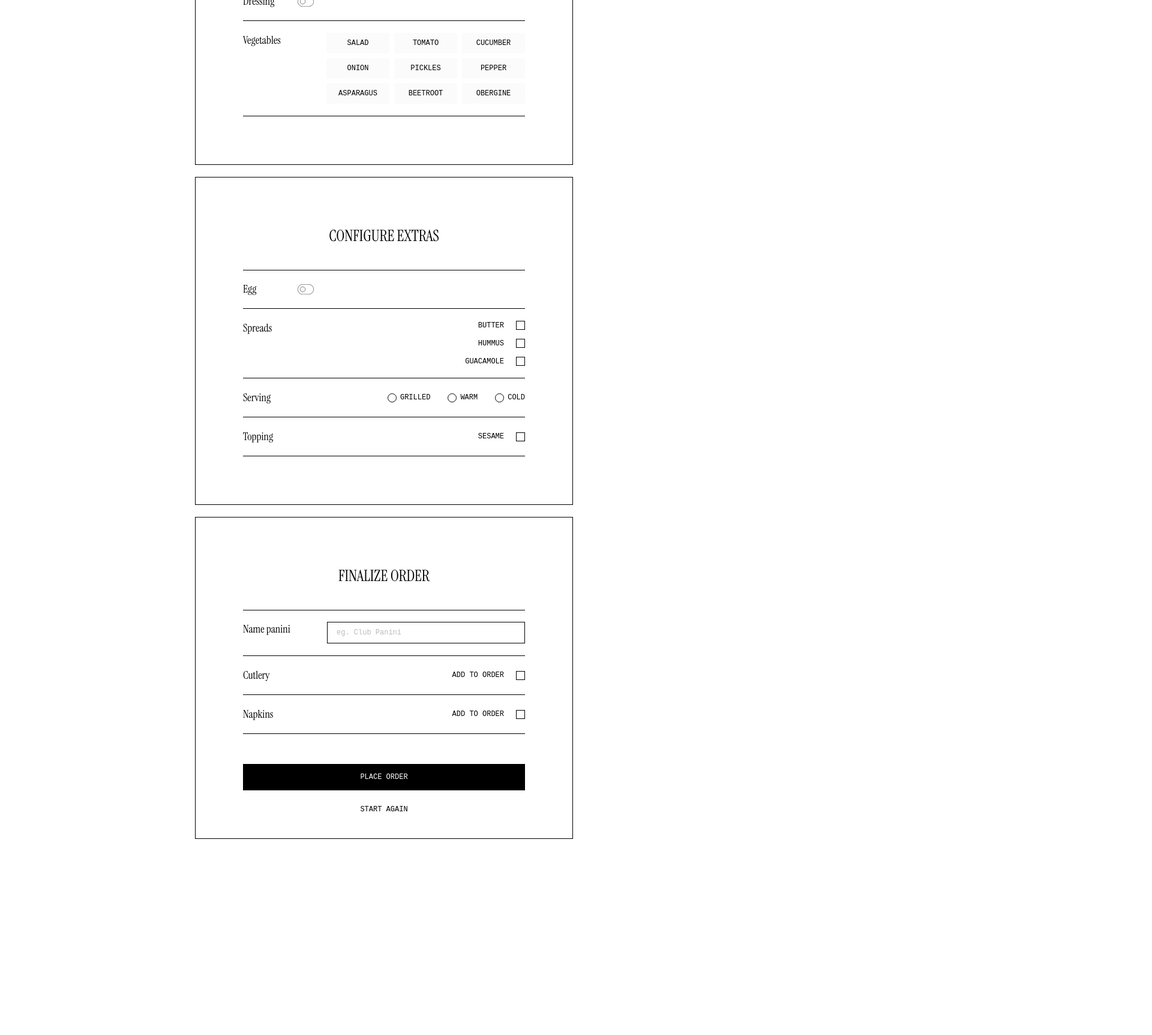
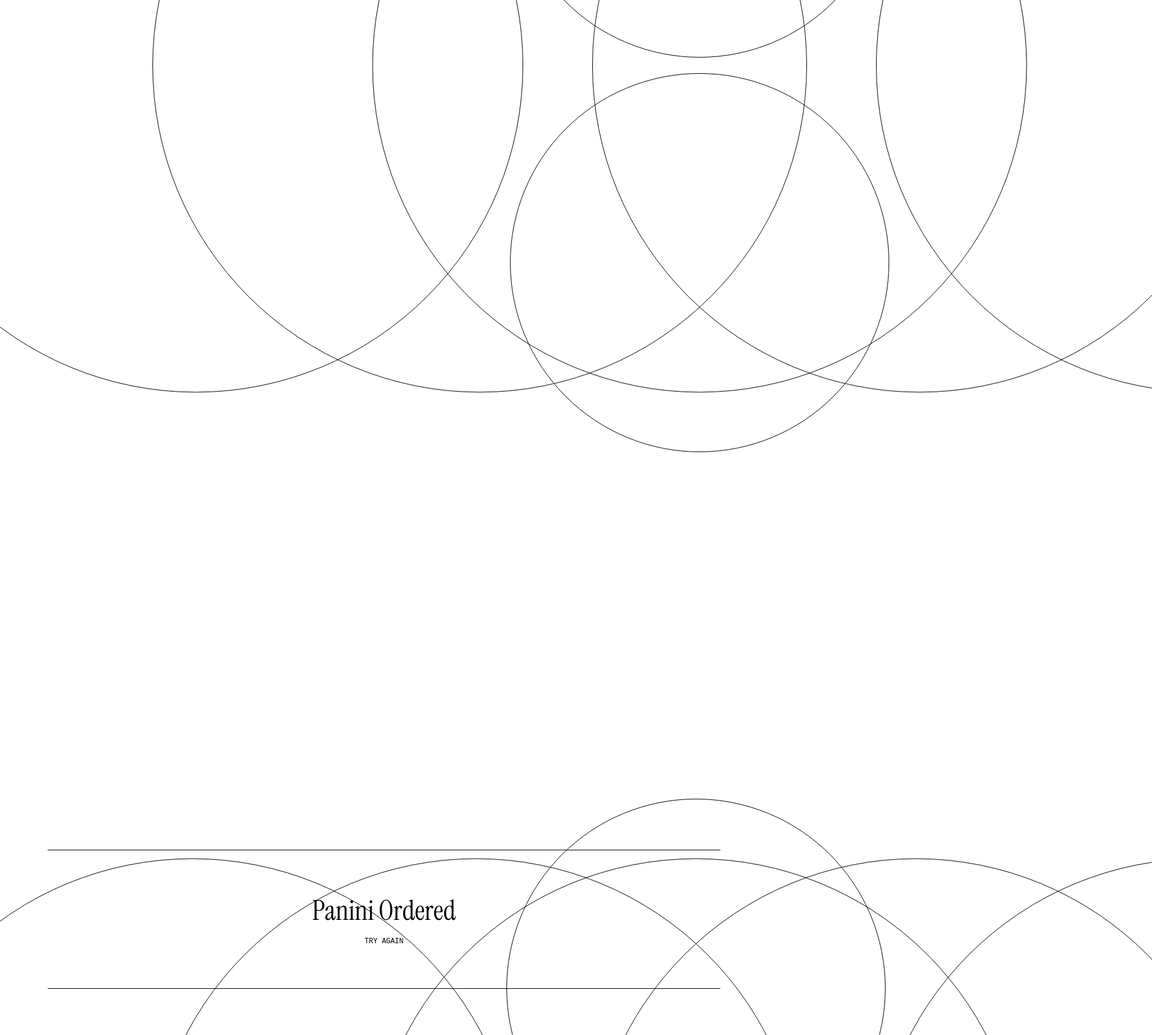
Before and after one commit to CharlesSquirel/panini-creator, a React (Vite) app: page / in a window 1280 px wide. Shown: the part 380-2106 px from the top of the page at 60% size, 1920 px wide, since content can reach past the window. Before the commit the page ends 1879 px from the top, so only its background shows below. Built offline with nearby package versions, Linux system fonts and the light colour scheme; a web font is replaced by a local one.

Commit message:
feat: create animation context

```diff
--- a/package.json
+++ b/package.json
@@ -11,6 +11,7 @@
     "test": "vitest"
   },
   "dependencies": {
+    "framer-motion": "^11.0.5",
     "node-sass": "^9.0.0",
     "prettier": "^2.8.8",
     "react": "^18.2.0",
--- a/src/App.tsx
+++ b/src/App.tsx
@@ -22,9 +22,19 @@ import TryAgainButton from "@/components/Buttons/TryAgainButton/TryAgainButton";
 import SplashScreen from "@/components/SplashScreen/SplashScreen";
 import FormComponentProvider from "./components/Containers/FormComponentProvider/FormComponentProvider";
 import { initialValues } from "./services/initialValues";
+import { useState } from "react";
 
 const App: React.FC = () => {
+  const [isTransitionActive, setIsTransitionActive] = useState(false);
+
   return (
+    <>
+      <SplashScreen
+        title='Panini Creator'
+        buttonText='Begin'
+        isTransitionActive={isTransitionActive}
+        setIsTransitionActive={setIsTransitionActive}
+      />
       <FormComponentProvider>
         <FormContainer title='Configure Base'>
           <CarouselInput
@@ -81,6 +91,13 @@ const App: React.FC = () => {
           </SubmitButtonContainer>
         </FormContainer>
       </FormComponentProvider>
+      <SplashScreen
+        title='Panini Ordered'
+        buttonText='Try Again'
+        isTransitionActive={isTransitionActive}
+        setIsTransitionActive={setIsTransitionActive}
+      />
+    </>
   );
 };
 
--- a/src/components/Containers/FormComponentProvider/FormComponentProvider.tsx
+++ b/src/components/Containers/FormComponentProvider/FormComponentProvider.tsx
@@ -3,6 +3,7 @@ import { initialValues } from "@/services/initialValues";
 import { SandwichPayload } from "@/services/types";
 import { PropsWithChildren } from "react";
 import { FormProvider, SubmitHandler, useForm } from "react-hook-form";
+import { motion } from "framer-motion";
 
 const FormComponentProvider = ({ children }: PropsWithChildren) => {
   const methods = useForm<SandwichPayload>({ defaultValues: initialValues });
@@ -13,9 +14,14 @@ const FormComponentProvider = ({ children }: PropsWithChildren) => {
 
   return (
     <FormProvider {...methods}>
-      <form onSubmit={methods.handleSubmit(onSubmit)} className={globalStyle.formContainer}>
+      <motion.form
+        initial={{ opacity: 0 }}
+        transition={{ duration: 5 }}
+        onSubmit={methods.handleSubmit(onSubmit)}
+        className={globalStyle.formContainer}
+      >
         {children}
-      </form>
+      </motion.form>
     </FormProvider>
   );
 };
--- a/src/components/SplashScreen/SplashScreen.tsx
+++ b/src/components/SplashScreen/SplashScreen.tsx
@@ -1,13 +1,22 @@
+import { SetStateAction } from "react";
 import styles from "./SplashScreen.module.scss";
+import { motion } from "framer-motion";
 
 interface ISplashScreen {
   title: string;
   buttonText: string;
+  isTransitionActive: boolean;
+  setIsTransitionActive: React.Dispatch<SetStateAction<boolean>>;
 }
 
-const SplashScreen = ({ title, buttonText }: ISplashScreen) => {
+const SplashScreen = ({
+  title,
+  buttonText,
+  isTransitionActive,
+  setIsTransitionActive,
+}: ISplashScreen) => {
   return (
-    <>
+    <motion.div initial={{ opacity: 1 }} transition={{ duration: 5 }}>
       <div className={styles.container}>
         <h1 className={styles.title}>{title}</h1>
         <button className={styles.btn}>{buttonText}</button>
@@ -23,7 +32,7 @@ const SplashScreen = ({ title, buttonText }: ISplashScreen) => {
           ></div>
         ))}
       </div>
-    </>
+    </motion.div>
   );
 };
 
```
Also changed, not shown: src/services/context/AnimationContext.tsx (added, +22 -0 lines), 1 other file (tests, documents, lock files or other folders). Lines whose indentation alone changed are shown as unchanged.
